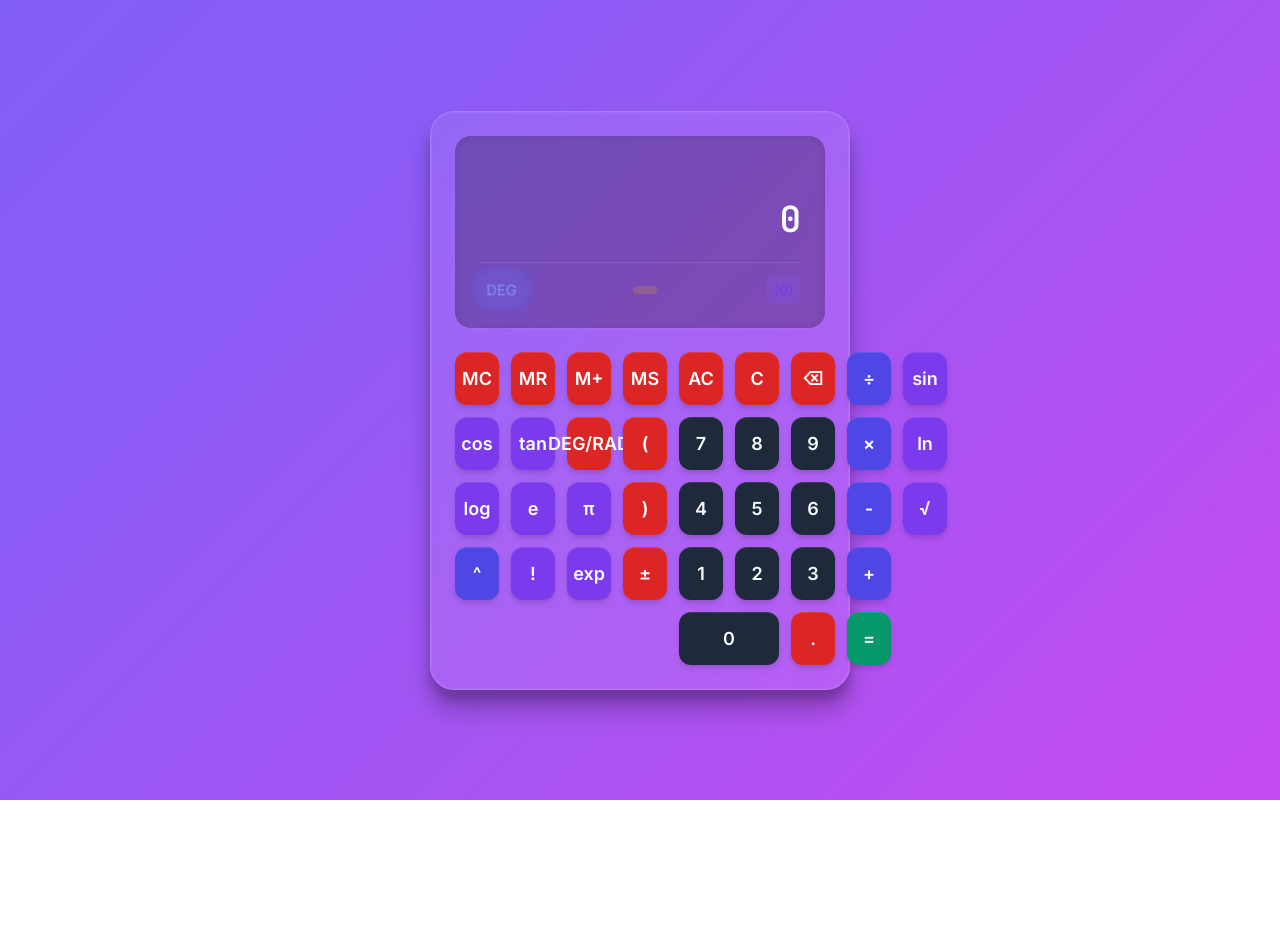
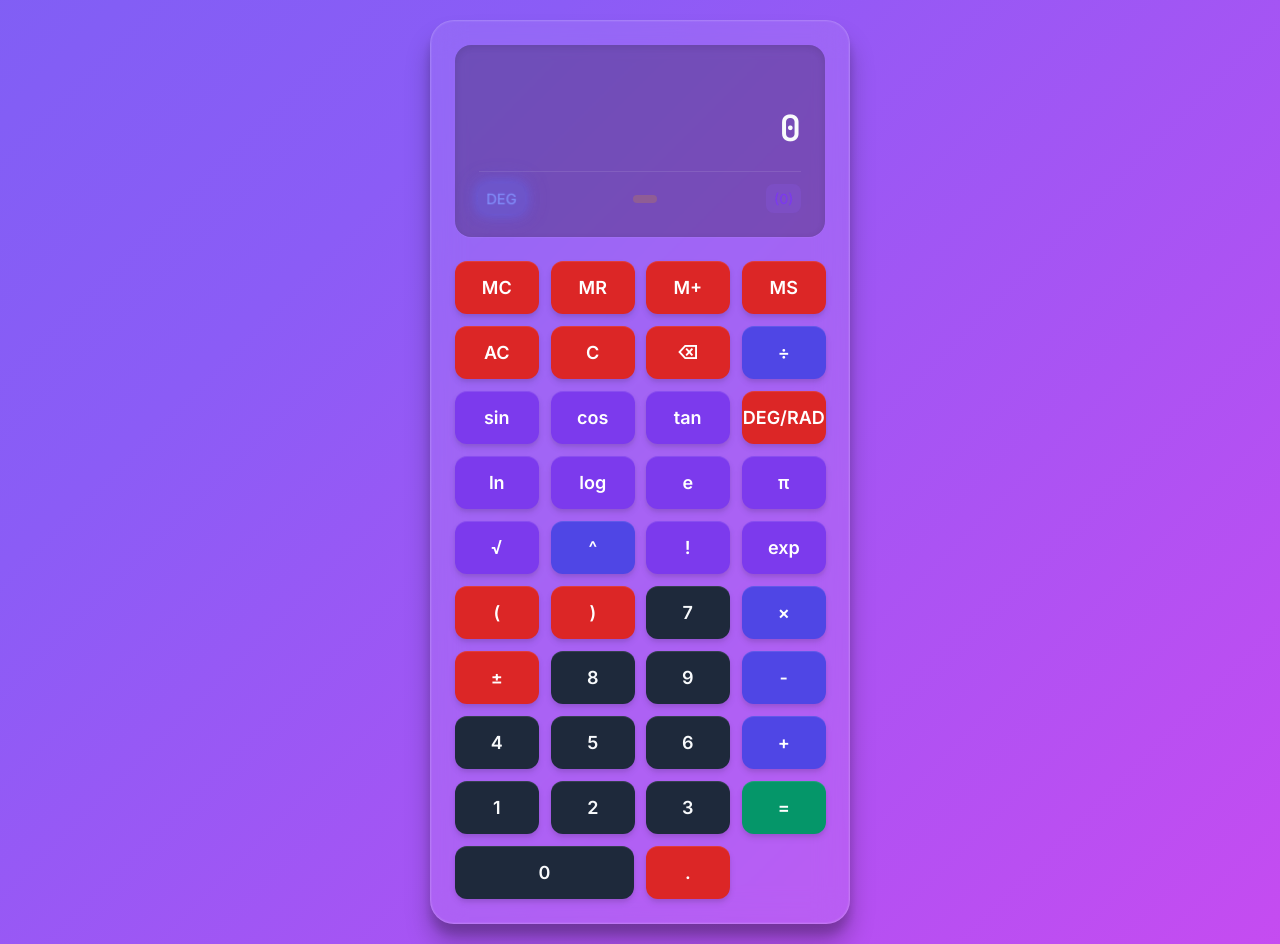
Before and after one commit to Leckan/CalculatorByKiro, a website: page index.html in a window 1280 px wide. Before the commit the page ends 800 px from the top, so only its background shows below. Drawn offline with Linux system fonts and the light colour scheme.

Commit message:
Redesign to compact 4-column layout

```diff
--- a/src/calculator-view.js
+++ b/src/calculator-view.js
@@ -100,69 +100,76 @@ class CalculatorView {
         const buttonGrid = document.createElement('div');
         buttonGrid.className = 'button-grid';
 
-        // Button layout definition - optimized for usability and ergonomics
-        // Follows standard calculator conventions with logical grouping
-        // 8-column grid: 4 scientific functions + 3 number pad + 1 operator column
+        // Button layout definition - compact 4-column layout
+        // Maximum 4 buttons per row for clean, organized appearance
         const buttonLayout = [
-            // Row 1: Memory and clear functions (grouped by function)
+            // Row 1: Memory functions
             [
                 { text: 'MC', type: 'control', action: 'memory-clear' },
                 { text: 'MR', type: 'control', action: 'memory-recall' },
                 { text: 'M+', type: 'control', action: 'memory-add' },
-                { text: 'MS', type: 'control', action: 'memory-store' },
+                { text: 'MS', type: 'control', action: 'memory-store' }
+            ],
+            // Row 2: Clear functions
+            [
                 { text: 'AC', type: 'control', action: 'all-clear' },
                 { text: 'C', type: 'control', action: 'clear' },
                 { text: '⌫', type: 'control', action: 'backspace' },
                 { text: '÷', type: 'operator', action: '/' }
             ],
-            // Row 2: Trigonometric functions + parentheses + number pad row 1 (7,8,9) + multiply
+            // Row 3: Trigonometric functions
             [
                 { text: 'sin', type: 'function', action: 'sin' },
                 { text: 'cos', type: 'function', action: 'cos' },
                 { text: 'tan', type: 'function', action: 'tan' },
-                { text: 'DEG/RAD', type: 'control', action: 'angle-mode' },
-                { text: '(', type: 'control', action: 'open-paren' },
-                { text: '7', type: 'number', action: '7' },
-                { text: '8', type: 'number', action: '8' },
-                { text: '9', type: 'number', action: '9' },
-                { text: '×', type: 'operator', action: '*' }
+                { text: 'DEG/RAD', type: 'control', action: 'angle-mode' }
             ],
-            // Row 3: Logarithmic/exponential functions + number pad row 2 (4,5,6) + subtract
+            // Row 4: Logarithmic and constants
             [
                 { text: 'ln', type: 'function', action: 'ln' },
                 { text: 'log', type: 'function', action: 'log' },
                 { text: 'e', type: 'function', action: 'e' },
-                { text: 'π', type: 'function', action: 'pi' },
-                { text: ')', type: 'control', action: 'close-paren' },
-                { text: '4', type: 'number', action: '4' },
-                { text: '5', type: 'number', action: '5' },
-                { text: '6', type: 'number', action: '6' },
-                { text: '-', type: 'operator', action: '-' }
+                { text: 'π', type: 'function', action: 'pi' }
             ],
-            // Row 4: Root, power, factorial + negate + number pad row 3 (1,2,3) + add
+            // Row 5: Root, power, factorial, exp
             [
                 { text: '√', type: 'function', action: 'sqrt' },
                 { text: '^', type: 'operator', action: '^' },
                 { text: '!', type: 'function', action: 'factorial' },
-                { text: 'exp', type: 'function', action: 'exp' },
+                { text: 'exp', type: 'function', action: 'exp' }
+            ],
+            // Row 6: Parentheses and number pad row 1
+            [
+                { text: '(', type: 'control', action: 'open-paren' },
+                { text: ')', type: 'control', action: 'close-paren' },
+                { text: '7', type: 'number', action: '7' },
+                { text: '×', type: 'operator', action: '*' }
+            ],
+            // Row 7: Number pad row 2
+            [
                 { text: '±', type: 'control', action: 'negate' },
+                { text: '8', type: 'number', action: '8' },
+                { text: '9', type: 'number', action: '9' },
+                { text: '-', type: 'operator', action: '-' }
+            ],
+            // Row 8: Number pad row 3
+            [
+                { text: '4', type: 'number', action: '4' },
+                { text: '5', type: 'number', action: '5' },
+                { text: '6', type: 'number', action: '6' },
+                { text: '+', type: 'operator', action: '+' }
+            ],
+            // Row 9: Number pad row 4
+            [
                 { text: '1', type: 'number', action: '1' },
                 { text: '2', type: 'number', action: '2' },
                 { text: '3', type: 'number', action: '3' },
-                { text: '+', type: 'operator', action: '+' }
+                { text: '=', type: 'control', action: 'equals', className: 'equals-button' }
             ],
-            // Row 5: Bottom row with 0 (spanning 2), decimal + equals
-            // Grid: 4 empty + 0 (spans 2) + decimal + equals = 7 items filling 8 columns
-            // But we need 9 columns total, so we need one more empty
+            // Row 10: Bottom row with 0 spanning 2 columns
             [
-                { text: '', type: 'empty', action: '' },
-                { text: '', type: 'empty', action: '' },
-                { text: '', type: 'empty', action: '' },
-                { text: '', type: 'empty', action: '' },
-                { text: '', type: 'empty', action: '' },
                 { text: '0', type: 'number', action: '0', className: 'zero-button' },
-                { text: '.', type: 'control', action: 'decimal' },
-                { text: '=', type: 'control', action: 'equals', className: 'equals-button' }
+                { text: '.', type: 'control', action: 'decimal' }
             ]
         ];
 
--- a/styles/components/buttons.css
+++ b/styles/components/buttons.css
@@ -84,12 +84,12 @@
    Task 18: Requirements 7.4
    ======================================== */
 
-/* Button grid layout using CSS Grid with 9 columns
+/* Button grid layout using CSS Grid with 4 columns
    Requirements: 7.4
-   Layout: 4 scientific functions + 1 spacer + 3 number pad + 1 operator */
+   Compact layout with maximum 4 buttons per row */
 .button-grid {
     display: grid;
-    grid-template-columns: repeat(9, 1fr);
+    grid-template-columns: repeat(4, 1fr);
     gap: var(--space-3);
     width: 100%;
 }
--- a/styles/responsive/breakpoints.css
+++ b/styles/responsive/breakpoints.css
@@ -51,7 +51,7 @@
     /* Adjust button grid spacing - Task 18: Requirements 7.4 */
     .button-grid {
         gap: var(--space-2); /* Tighter spacing on mobile */
-        grid-template-columns: repeat(9, 1fr); /* 9 columns for proper layout */
+        grid-template-columns: repeat(4, 1fr); /* 4 columns maximum */
     }
 
     /* Indicator adjustments */
@@ -111,7 +111,7 @@
     /* Maintain standard button grid spacing - Task 18: Requirements 7.4 */
     .button-grid {
         gap: var(--space-3);
-        grid-template-columns: repeat(9, 1fr); /* 9 columns for proper layout */
+        grid-template-columns: repeat(4, 1fr); /* 4 columns maximum */
     }
 
     /* Calculator container sizing */
@@ -166,7 +166,7 @@
     /* Standard button grid spacing - Task 18: Requirements 7.4 */
     .button-grid {
         gap: var(--space-3);
-        grid-template-columns: repeat(9, 1fr); /* 9 columns for proper layout */
+        grid-template-columns: repeat(4, 1fr); /* 4 columns maximum */
     }
 
     /* Calculator container sizing */
@@ -218,7 +218,7 @@
 
     .button-grid {
         gap: var(--space-2);
-        grid-template-columns: repeat(9, 1fr); /* 9 columns for proper layout */
+        grid-template-columns: repeat(4, 1fr); /* 4 columns maximum */
     }
 }
 
```
